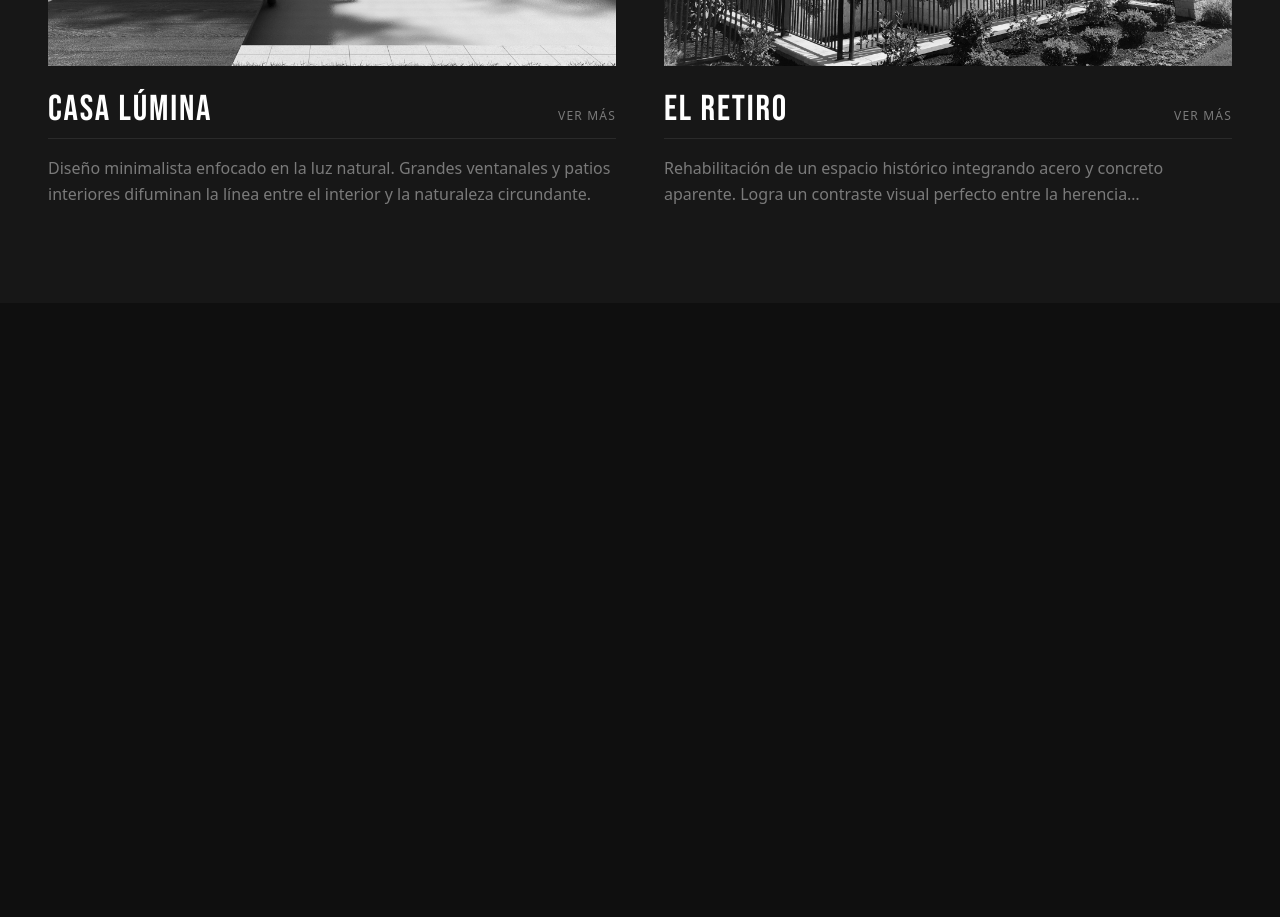
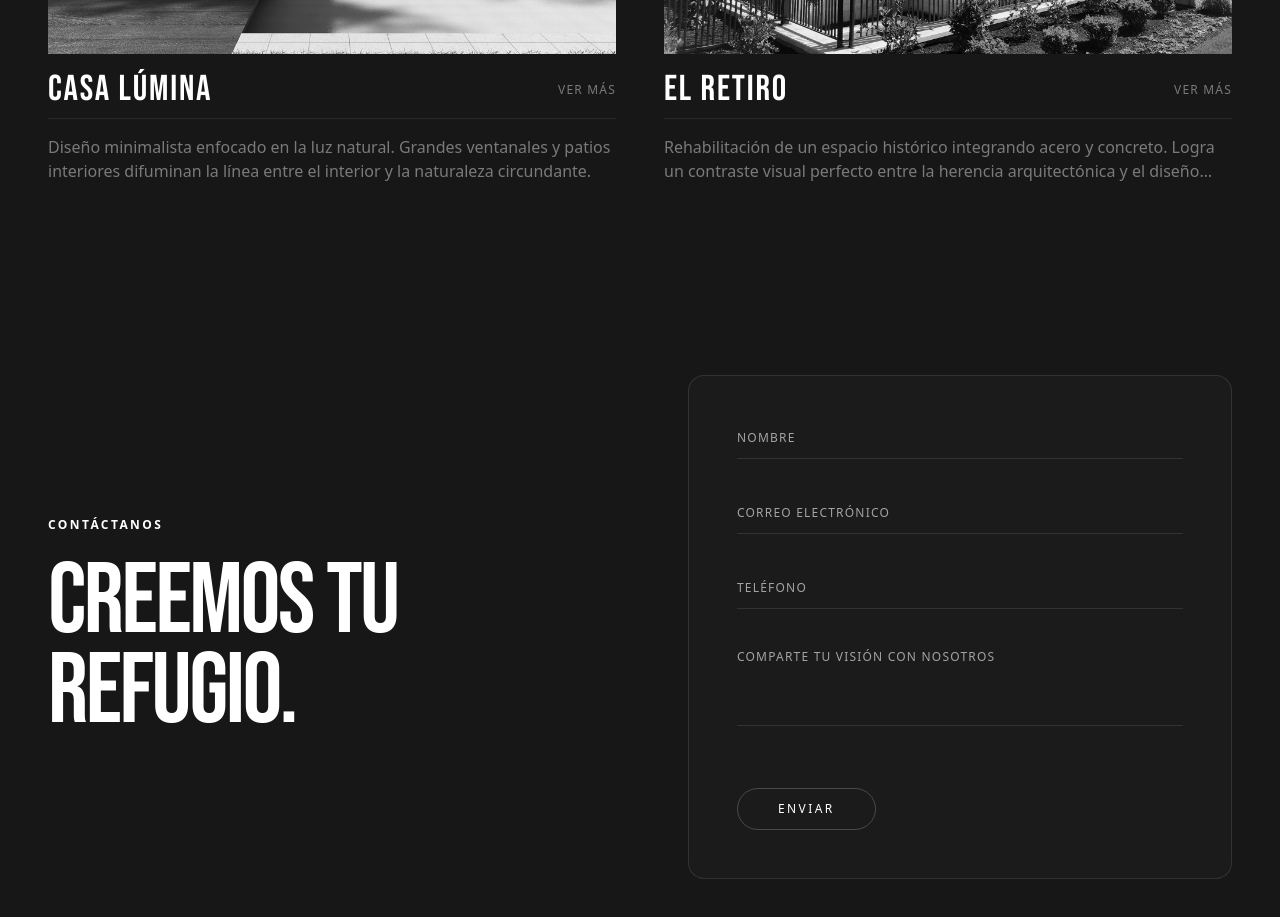
Before and after one commit to OmarAcuna0205/alejandro, a Next.js app: page / in a window 1280 px wide. Shown: the part 3260-4177 px from the top of the page. Before the commit the page ends 3563 px from the top, so only its background shows below. Built offline with nearby package versions, Linux system fonts and the light colour scheme.

Commit message:
feat: add Contact component, update HomePage, and enhance About and Work components

```diff
--- a/src/app/(public)/page.tsx
+++ b/src/app/(public)/page.tsx
@@ -1,4 +1,5 @@
 import About from "@/components/public/about";
+import Contact from "@/components/public/contact";
 import Hero from "@/components/public/hero";
 import ProjectsGrid from "@/components/public/projects";
 import Work from "@/components/public/work";
@@ -10,6 +11,7 @@ export default function HomePage() {
       <About />
       <Work />
       <ProjectsGrid />
+      <Contact />
     </main>
   )
 }
--- a/src/components/public/about.tsx
+++ b/src/components/public/about.tsx
@@ -33,16 +33,16 @@ export default function About() {
                 transition={{ duration: 0.5, delay: 0.3 }}
             >Cuentan historias</motion.h2>
 
-            <motion.p className="text-muted text-lg text-center leading-relaxed font-body"
+            <motion.p className="text-muted text-sm md:text-lg text-center leading-relaxed font-body"
                 initial={{ opacity: 0, y: 20 }}
                 whileInView={{ opacity: 1, y: 0 }}
                 viewport={{ once: true }}
                 transition={{ duration: 0.5, delay: 0.4 }}
             >Arquitecto egresado del Instituto Superior de Arquitectura y Diseño, con una visión fresca. Cada proyecto es una oportunidad de transformar un espacio vacío en algo que perdure.</motion.p>
 
-            <div className="grid grid-cols-1 md:grid-cols-3 gap-6 w-full mt-8">
+            <div className="grid grid-cols-1 md:grid-cols-3 gap-4 md:gap-6 w-full mt-8">
 
-                <motion.div className="flex flex-col items-center gap-2 border border-muted/20 p-6 rounded-sm bg-muted/10"
+                <motion.div className="flex flex-col items-center gap-1 md:gap-2 border border-muted/20 p-6 rounded-sm bg-muted/10"
                     initial={{ opacity: 0, y: 20 }}
                     whileInView={{ opacity: 1, y: 0 }}
                     viewport={{ once: true }}
@@ -52,7 +52,7 @@ export default function About() {
                     <p className="text-muted text-sm uppercase tracking-widest text-center">Años de experiencia</p>
                 </motion.div>
 
-                <motion.div className="flex flex-col items-center gap-2 border border-muted/20 p-6 rounded-sm bg-muted/10"
+                <motion.div className="flex flex-col items-center gap-1 md:gap-2 border border-muted/20 p-6 rounded-sm bg-muted/10"
                     initial={{ opacity: 0, y: 20 }}
                     whileInView={{ opacity: 1, y: 0 }}
                     viewport={{ once: true }}
@@ -62,7 +62,7 @@ export default function About() {
                     <p className="text-muted text-sm uppercase tracking-widest text-center">Proyectos realizados</p>
                 </motion.div>
 
-                <motion.div className="flex flex-col items-center gap-2 border border-muted/20 p-6 rounded-sm bg-muted/10"
+                <motion.div className="flex flex-col items-center gap-1 md:gap-2 border border-muted/20 p-6 rounded-sm bg-muted/10"
                     initial={{ opacity: 0, y: 20 }}
                     whileInView={{ opacity: 1, y: 0 }}
                     viewport={{ once: true }}
--- a/src/components/public/contact.tsx
+++ b/src/components/public/contact.tsx
@@ -0,0 +1,90 @@
+"use client";
+import { motion } from "framer-motion";
+
+export default function Contact() {
+    return (
+        <section id="contact" className="py-24 px-6 md:px-12 max-w-7xl mx-auto w-full scroll-mt-28">
+
+            <div className="grid grid-cols-1 lg:grid-cols-2 gap-16 lg:gap-24 items-center">
+
+                <div className="flex flex-col justify-center">
+
+                    <motion.p
+                        className="font-body text-xs font-semibold tracking-[0.2em] uppercase text-white mb-6"
+                        initial={{ opacity: 0, y: 20 }}
+                        whileInView={{ opacity: 1, y: 0 }}
+                        viewport={{ once: true, margin: "-100px" }}
+                        transition={{ duration: 0.6 }}
+                    >
+                        Contáctanos
+                    </motion.p>
+
+                    <motion.h2
+                        className="font-heading text-6xl md:text-8xl lg:text-[100px] leading-[0.9] tracking-tight text-white"
+                        initial={{ opacity: 0, y: 20 }}
+                        whileInView={{ opacity: 1, y: 0 }}
+                        viewport={{ once: true, margin: "-100px" }}
+                        transition={{ duration: 0.6, delay: 0.2 }}
+                    >
+                        Creemos tu<br />refugio.
+                    </motion.h2>
+
+                </div>
+
+                <motion.div
+                    className="border border-white/10 rounded-2xl p-8 md:p-12 bg-white/2"
+                    initial={{ opacity: 0, x: 30 }}
+                    whileInView={{ opacity: 1, x: 0 }}
+                    viewport={{ once: true, margin: "-100px" }}
+                    transition={{ duration: 0.8, delay: 0.4, ease: "easeOut" }}
+                >
+                    <form className="flex flex-col gap-10">
+
+                        <div className="relative">
+                            <input
+                                type="text"
+                                placeholder="NOMBRE"
+                                className="w-full bg-transparent border-b border-white/10 pb-3 text-xs tracking-widest font-body uppercase text-white placeholder:text-white/60 focus:outline-none focus:border-accent transition-colors"
+                            />
+                        </div>
+
+                        <div className="relative">
+                            <input
+                                type="email"
+                                placeholder="CORREO ELECTRÓNICO"
+                                className="w-full bg-transparent border-b border-white/10 pb-3 text-xs tracking-widest font-body uppercase text-white placeholder:text-white/60 focus:outline-none focus:border-accent transition-colors"
+                            />
+                        </div>
+
+                        <div className="relative">
+                            <input
+                                type="tel"
+                                placeholder="TELÉFONO"
+                                className="w-full bg-transparent border-b border-white/10 pb-3 text-xs tracking-widest font-body uppercase text-white placeholder:text-white/60 focus:outline-none focus:border-accent transition-colors"
+                            />
+                        </div>
+
+                        <div className="relative">
+                            <textarea
+                                placeholder="COMPARTE TU VISIÓN CON NOSOTROS"
+                                rows={4}
+                                className="w-full bg-transparent border-b border-white/10 pb-3 text-xs tracking-widest font-body uppercase text-white placeholder:text-white/60 focus:outline-none focus:border-accent transition-colors resize-none"
+                            />
+                        </div>
+
+                        <div className="mt-4">
+                            <button
+                                type="button"
+                                className="px-10 py-3 rounded-full border border-white/20 text-xs tracking-[0.2em] uppercase font-body text-white hover:bg-white hover:text-black transition-all duration-300"
+                            >
+                                Enviar
+                            </button>
+                        </div>
+
+                    </form>
+                </motion.div>
+
+            </div>
+        </section>
+    );
+}
--- a/src/components/public/projects.tsx
+++ b/src/components/public/projects.tsx
@@ -24,7 +24,7 @@ const projects = [
         id: 4,
         title: "EL RETIRO",
         image: "/images/work4.jpg",
-        description: "Rehabilitación de un espacio histórico integrando acero y concreto aparente. Logra un contraste visual perfecto entre la herencia arquitectónica y el diseño moderno."
+        description: "Rehabilitación de un espacio histórico integrando acero y concreto. Logra un contraste visual perfecto entre la herencia arquitectónica y el diseño moderno."
     }
 ];
 
@@ -35,49 +35,39 @@ export default function ProjectsGrid() {
             <div className="grid grid-cols-1 md:grid-cols-2 gap-x-12 gap-y-20">
 
                 {projects.map((project, index) => (
-                    <motion.div
-                        key={project.id}
-                        // Dejamos el 'group' principal solo para el zoom de la imagen
-                        className="group flex flex-col"
+
+                    <motion.div key={project.id} className="group flex flex-col"
                         initial={{ opacity: 0, y: 30 }}
                         whileInView={{ opacity: 1, y: 0 }}
                         viewport={{ once: true, margin: "-100px" }}
                         transition={{ duration: 0.6, delay: index * 0.1 }}
                     >
 
-                        {/* Contenedor de la Imagen */}
-                        <div className="relative w-full aspect-[4/3] overflow-hidden mb-6 bg-surface cursor-pointer">
-                            <img
-                                src={project.image}
-                                alt={project.title}
-                                className="w-full h-full object-cover transition-transform duration-700 ease-out group-hover:scale-105"
-                            />
+                        <div className="relative w-full aspect-4/3 overflow-hidden mb-4 cursor-pointer">
+                            <img src={project.image} alt={project.title} className="w-full h-full object-cover transition-transform duration-700 ease-out group-hover:scale-105"/>
                         </div>
 
-                        {/* Fila del Título y "Ver más" */}
-                        <div className="flex justify-between items-end mb-4 border-b border-muted/20 pb-2">
+                        <div className="flex justify-between items-center mb-4 border-b border-muted/20 pb-2">
                             <h3 className="font-heading text-3xl md:text-4xl uppercase tracking-wider text-white">
                                 {project.title}
                             </h3>
 
-                            {/* Animación del Ver Más - Usando group/link para aislar el hover */}
                             <a href={`#proyecto-${project.id}`} className="relative overflow-hidden pb-1 group/link cursor-pointer">
-                                <span className="font-body text-xs tracking-widest uppercase text-muted group-hover/link:text-accent transition-colors duration-300">
-                                    Ver más
-                                </span>
-                                <span className="absolute bottom-0 left-0 w-full h-[1px] bg-accent -translate-x-[101%] group-hover/link:translate-x-0 transition-transform duration-500 ease-out" />
+                                <span className="font-body text-xs tracking-widest uppercase text-muted group-hover/link:text-accent transition-colors duration-300">Ver más</span>
+                                <span className="absolute bottom-0 left-0 w-full h-px bg-accent -translate-x-[101%] group-hover/link:translate-x-0 transition-transform duration-500 ease-out" />
                             </a>
                         </div>
 
-                        {/* Descripción (Asegurada a 2 líneas con line-clamp-2) */}
-                        <p className="font-body text-muted text-sm md:text-base leading-relaxed line-clamp-2">
+                        <p className="font-body text-muted text-sm md:text-base line-clamp-2">
                             {project.description}
                         </p>
 
                     </motion.div>
+
                 ))}
 
             </div>
+
         </section>
     );
 }
```
Also changed, not shown: src/components/public/hero.tsx (+7 -18 lines), src/components/public/work.tsx (+5 -12 lines).
